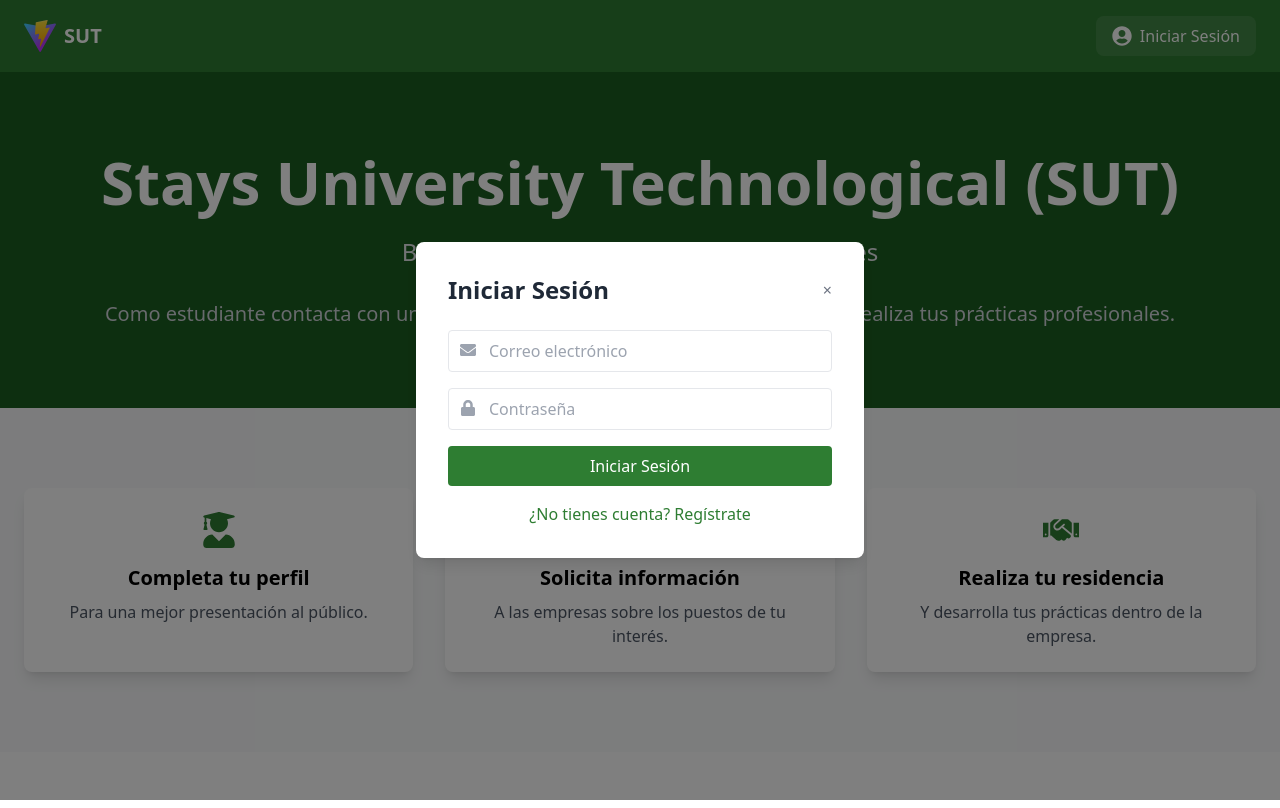
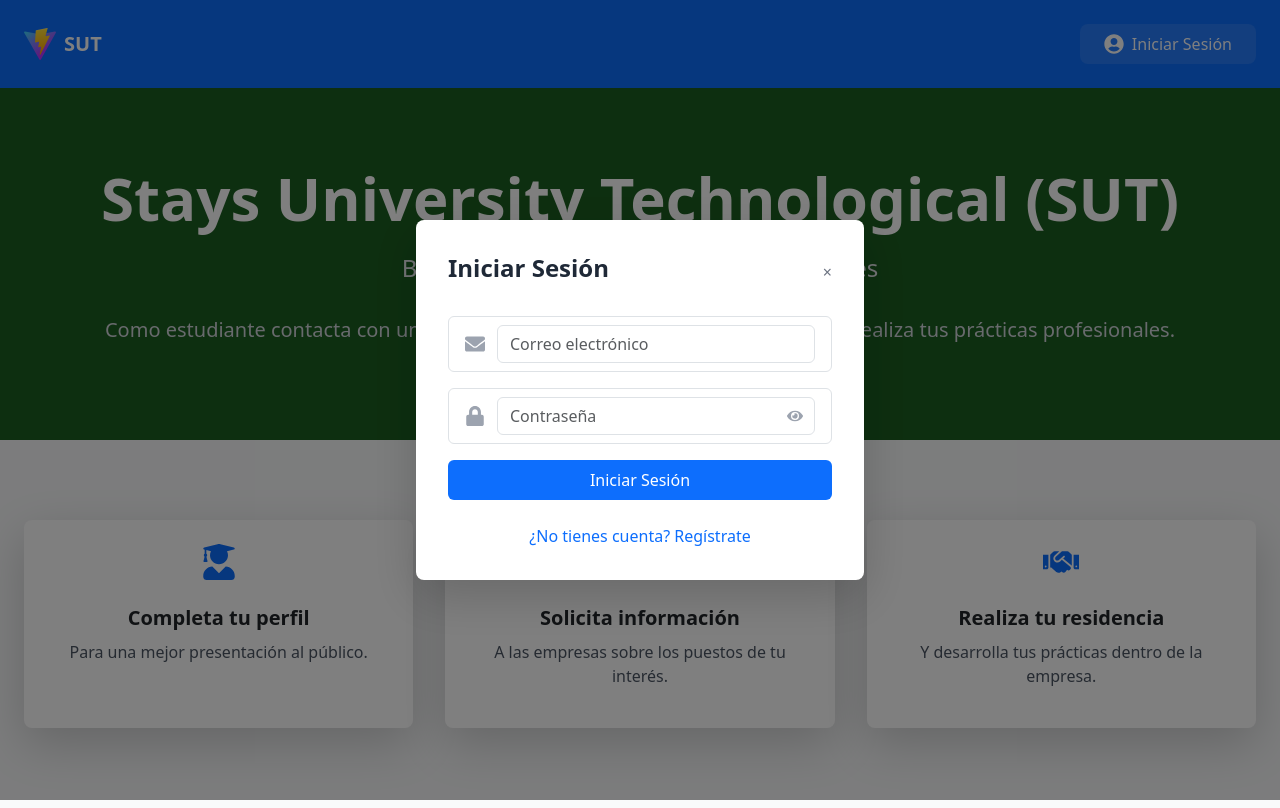
Before and after one commit to luisHidalgo-git/sut2, a React (Vite) app in the folder client/: page / in a window 1280 px wide. Both pictures are taken after a click on the button "Iniciar Sesión". Built offline with nearby package versions, Linux system fonts and the light colour scheme.

Commit message:
alertas añadidas

```diff
--- a/client/src/App.jsx
+++ b/client/src/App.jsx
@@ -1,21 +1,50 @@
-import { useState } from 'react'
-import { motion, AnimatePresence } from 'framer-motion'
-import Navbar from './components/Navbar'
-import Hero from './components/Hero'
-import Features from './components/Features'
-import AuthModal from './components/AuthModal'
+import { useState } from 'react';
+import { motion, AnimatePresence } from 'framer-motion';
+import Navbar from './components/Navbar';
+import Hero from './components/Hero';
+import Features from './components/Features';
+import AuthModal from './components/AuthModal';
+import Dashboard from './components/Dashboard';
+import AlertComponent from './components/AlertComponent';
+import 'bootstrap/dist/css/bootstrap.min.css';
 
 function App() {
-  const [isAuthOpen, setIsAuthOpen] = useState(false)
-  const [authType, setAuthType] = useState('login') // 'login' or 'register'
+    const [isAuthOpen, setIsAuthOpen] = useState(false);
+    const [authType, setAuthType] = useState('login');
+    const [user, setUser] = useState(null);
+    const [alert, setAlert] = useState(null);
+
+    const handleLogout = () => {
+        localStorage.removeItem('token');
+        localStorage.removeItem('user');
+        setUser(null);
+        showAlert('Has cerrado sesión exitosamente', 'info');
+    };
+
+    const showAlert = (message, type) => {
+        setAlert({ message, type });
+        setTimeout(() => setAlert(null), 3000);
+    };
 
     return (
         <div className="min-h-screen bg-background-light">
-      <Navbar onAuthClick={() => setIsAuthOpen(true)} />
+            <Navbar
+                onAuthClick={() => setIsAuthOpen(true)}
+                user={user}
+                onLogout={handleLogout}
+            />
+
+            <AlertComponent alert={alert} onClose={() => setAlert(null)} />
 
             <main>
+                {user ? (
+                    <Dashboard user={user} />
+                ) : (
+                    <>
                         <Hero />
                         <Features />
+                    </>
+                )}
             </main>
 
             <AnimatePresence>
@@ -25,11 +54,17 @@ function App() {
                         onClose={() => setIsAuthOpen(false)}
                         type={authType}
                         onTypeChange={setAuthType}
+                        onLoginSuccess={(userData) => {
+                            setUser(userData);
+                            setIsAuthOpen(false);
+                            showAlert(`Bienvenido ${userData.nombre}`, 'success');
+                        }}
+                        onError={(message) => showAlert(message, 'danger')}
                     />
                 )}
             </AnimatePresence>
         </div>
-  )
+    );
 }
 
-export default App
+export default App;
--- /dev/null
+++ b/client/src/components/AlertComponent.jsx
@@ -0,0 +1,18 @@
+import { Alert } from 'react-bootstrap';
+
+const AlertComponent = ({ alert, onClose }) => {
+    if (!alert) return null;
+
+    return (
+        <Alert
+            variant={alert.type}
+            className="fixed top-4 right-4 z-50 shadow-lg"
+            onClose={onClose}
+            dismissible
+        >
+            {alert.message}
+        </Alert>
+    );
+};
+
+export default AlertComponent;
--- a/client/src/components/AuthModal.jsx
+++ b/client/src/components/AuthModal.jsx
@@ -1,63 +1,90 @@
-import { motion } from 'framer-motion'
-import { useState } from 'react'
-import { FaEnvelope, FaLock, FaUser, FaBuilding, FaPhone } from 'react-icons/fa'
-import { login, registerStudent, registerCompany } from '../services/api'
-import toast from 'react-hot-toast'
+import { motion } from 'framer-motion';
+import { useState } from 'react';
+import { FaEnvelope, FaLock, FaUser, FaBuilding, FaPhone, FaEye, FaEyeSlash } from 'react-icons/fa';
+import { Form } from 'react-bootstrap';
+import { login, registerStudent, registerCompany } from '../services/api';
 
-const AuthModal = ({ isOpen, onClose, type, onTypeChange }) => {
-    const [userType, setUserType] = useState('estudiante')
-    const [formData, setFormData] = useState({})
-    const [loading, setLoading] = useState(false)
+const AuthModal = ({ isOpen, onClose, type, onTypeChange, onLoginSuccess, onError }) => {
+    const [userType, setUserType] = useState('estudiante');
+    const [formData, setFormData] = useState({});
+    const [loading, setLoading] = useState(false);
+    const [validationErrors, setValidationErrors] = useState({});
+    const [showPassword, setShowPassword] = useState(false); // Estado para mostrar/ocultar contraseña
 
     const handleInputChange = (e) => {
         setFormData({
             ...formData,
-            [e.target.name]: e.target.value
-        })
-    }
+            [e.target.name]: e.target.value,
+        });
+        setValidationErrors({
+            ...validationErrors,
+            [e.target.name]: '',
+        });
+    };
 
-    const handleSubmit = async (e) => {
-        e.preventDefault()
-        setLoading(true)
+    const validateForm = () => {
+        const errors = {};
+        if (!formData.email) errors.email = 'El correo electrónico es requerido';
+        if (!formData.password) errors.password = 'La contraseña es requerida';
 
-        try {
-            let response
-
-            if (type === 'login') {
-                response = await login(formData)
-                toast.success('Inicio de sesión exitoso')
-            } else {
+        if (type === 'register') {
+            if (!formData.nombre) errors.nombre = 'El nombre es requerido';
             if (userType === 'estudiante') {
-                    response = await registerStudent(formData)
-                    toast.success('Estudiante registrado exitosamente')
-                } else {
-                    response = await registerCompany(formData)
-                    toast.success('Empresa registrada exitosamente')
+                if (!formData.apellido) errors.apellido = 'El apellido es requerido';
+                if (!formData.carrera) errors.carrera = 'La carrera es requerida';
             }
         }
 
-            // Store token
-            localStorage.setItem('token', response.token)
-            localStorage.setItem('user', JSON.stringify(response.user))
+        setValidationErrors(errors);
+        return Object.keys(errors).length === 0;
+    };
 
-            onClose()
+    const handleSubmit = async (e) => {
+        e.preventDefault();
+
+        if (!validateForm()) {
+            onError('Por favor complete todos los campos requeridos');
+            return;
+        }
+
+        setLoading(true);
+
+        try {
+            let response;
+
+            if (type === 'login') {
+                response = await login(formData);
+                onLoginSuccess(response.user);
+            } else {
+                if (userType === 'estudiante') {
+                    response = await registerStudent(formData);
+                } else {
+                    response = await registerCompany(formData);
+                }
+                onLoginSuccess(response.user);
+            }
+
+            localStorage.setItem('token', response.token);
+            localStorage.setItem('user', JSON.stringify(response.user));
+
+            onClose();
         } catch (error) {
-            toast.error(error.response?.data?.message || 'Error en la operación')
+            onError(error.response?.data?.message || 'Error en la operación');
         } finally {
-            setLoading(false)
+            setLoading(false);
         }
-    }
+    };
 
     const modalVariants = {
         hidden: { opacity: 0, scale: 0.9 },
         visible: { opacity: 1, scale: 1 },
-        exit: { opacity: 0, scale: 0.9 }
-    }
+        exit: { opacity: 0, scale: 0.9 },
+    };
 
     const formFields = {
         login: [
             { name: 'email', icon: FaEnvelope, type: 'email', placeholder: 'Correo electrónico' },
-            { name: 'password', icon: FaLock, type: 'password', placeholder: 'Contraseña' }
+            { name: 'password', icon: FaLock, type: 'password', placeholder: 'Contraseña' },
         ],
         register: {
             estudiante: [
@@ -67,7 +94,7 @@ const AuthModal = ({ isOpen, onClose, type, onTypeChange }) => {
                 { name: 'password', icon: FaLock, type: 'password', placeholder: 'Contraseña' },
                 { name: 'carrera', icon: FaUser, type: 'text', placeholder: 'Carrera' },
                 { name: 'semestre', icon: FaUser, type: 'number', placeholder: 'Semestre' },
-                { name: 'telefono', icon: FaPhone, type: 'tel', placeholder: 'Teléfono' }
+                { name: 'telefono', icon: FaPhone, type: 'tel', placeholder: 'Teléfono' },
             ],
             empresa: [
                 { name: 'nombre', icon: FaBuilding, type: 'text', placeholder: 'Nombre de la empresa' },
@@ -76,12 +103,15 @@ const AuthModal = ({ isOpen, onClose, type, onTypeChange }) => {
                 { name: 'direccion', icon: FaBuilding, type: 'text', placeholder: 'Dirección' },
                 { name: 'telefono', icon: FaPhone, type: 'tel', placeholder: 'Teléfono' },
                 {
-                    name: 'tipo', icon: FaBuilding, type: 'select', placeholder: 'Tipo de empresa',
-                    options: ['pequeña', 'mediana', 'grande']
-                }
-            ]
-        }
-    }
+                    name: 'tipo',
+                    icon: FaBuilding,
+                    type: 'select',
+                    placeholder: 'Tipo de empresa',
+                    options: ['pequeña', 'mediana', 'grande'],
+                },
+            ],
+        },
+    };
 
     return (
         <motion.div
@@ -103,45 +133,68 @@ const AuthModal = ({ isOpen, onClose, type, onTypeChange }) => {
 
                 {type === 'register' && (
                     <div className="mb-6">
-                        <select
+                        <Form.Select
                             value={userType}
                             onChange={(e) => setUserType(e.target.value)}
                             className="w-full p-3 border rounded focus:outline-none focus:ring-2 focus:ring-primary-light"
                         >
                             <option value="estudiante">Estudiante</option>
                             <option value="empresa">Empresa</option>
-                        </select>
+                        </Form.Select>
                     </div>
                 )}
 
-                <form onSubmit={handleSubmit} className="space-y-4">
+                <Form onSubmit={handleSubmit} className="space-y-4">
                     {(type === 'login' ? formFields.login : formFields.register[userType]).map((field, index) => (
-                        <div key={index} className="relative">
-                            <field.icon className="absolute left-3 top-3 text-gray-400" />
-                            {field.type === 'select' ? (
-                                <select
+                        <Form.Group key={index} className="relative">
+                            <div className="flex items-center border rounded px-3 py-2 focus-within:ring-2 focus-within:ring-primary-light">
+                                <field.icon className="text-gray-400 text-xl mr-3" />
+                                {field.name === 'password' ? (
+                                    <div className="flex-1 relative">
+                                        <Form.Control
+                                            type={showPassword ? 'text' : 'password'}
+                                            name={field.name}
+                                            placeholder={field.placeholder}
+                                            onChange={handleInputChange}
+                                            isInvalid={!!validationErrors[field.name]}
+                                            className="w-full border-none focus:ring-0"
+                                        />
+                                        <span
+                                            className="absolute right-3 top-1/2 transform -translate-y-1/2 cursor-pointer text-gray-400"
+                                            onClick={() => setShowPassword(!showPassword)}
+                                        >
+                                            {showPassword ? <FaEyeSlash /> : <FaEye />}
+                                        </span>
+                                    </div>
+                                ) : field.type === 'select' ? (
+                                    <Form.Select
                                         name={field.name}
                                         onChange={handleInputChange}
-                                    className="w-full pl-10 pr-3 py-2 border rounded focus:outline-none focus:ring-2 focus:ring-primary-light"
+                                        isInvalid={!!validationErrors[field.name]}
+                                        className="flex-1 border-none focus:ring-0"
                                     >
                                         <option value="">Seleccione tipo de empresa</option>
-                                    {field.options.map(option => (
+                                        {field.options.map((option) => (
                                             <option key={option} value={option}>
                                                 {option.charAt(0).toUpperCase() + option.slice(1)}
                                             </option>
                                         ))}
-                                </select>
+                                    </Form.Select>
                                 ) : (
-                                <input
+                                    <Form.Control
                                         type={field.type}
                                         name={field.name}
                                         placeholder={field.placeholder}
                                         onChange={handleInputChange}
-                                    className="w-full pl-10 pr-3 py-2 border rounded focus:outline-none focus:ring-2 focus:ring-primary-light"
-                                    required
+                                        isInvalid={!!validationErrors[field.name]}
+                                        className="flex-1 border-none focus:ring-0"
                                     />
                                 )}
                             </div>
+                            <Form.Control.Feedback type="invalid" className="text-red-500 text-sm mt-1">
+                                {validationErrors[field.name]}
+                            </Form.Control.Feedback>
+                        </Form.Group>
                     ))}
 
                     <button
@@ -151,7 +204,7 @@ const AuthModal = ({ isOpen, onClose, type, onTypeChange }) => {
                     >
                         {loading ? 'Cargando...' : type === 'login' ? 'Iniciar Sesión' : 'Registrarse'}
                     </button>
-                </form>
+                </Form>
 
                 <div className="mt-4 text-center">
                     <button
@@ -163,7 +216,7 @@ const AuthModal = ({ isOpen, onClose, type, onTypeChange }) => {
                 </div>
             </div>
         </motion.div>
-    )
-}
+    );
+};
 
-export default AuthModal
+export default AuthModal;
--- a/client/src/components/Dashboard.jsx
+++ b/client/src/components/Dashboard.jsx
@@ -1,10 +1,12 @@
-import { motion } from 'framer-motion'
+import { motion } from 'framer-motion';
 
 const Dashboard = ({ user }) => {
     if (!user) return null;
 
     const userType = user.carrera ? 'Estudiante' : 'Empresa';
-    const userName = user.carrera ? `${user.nombre} ${user.apellido}` : user.nombre;
+    const userName = user.carrera
+        ? `${user.nombre} ${user.apellido || ''}`.trim()
+        : user.nombre;
 
     return (
         <section className="relative bg-primary-dark text-white py-20">
@@ -16,11 +18,26 @@ const Dashboard = ({ user }) => {
                     className="text-center"
                 >
                     <h1 className="text-4xl md:text-6xl font-bold mb-6">
-                        Hola {userType} {userName}
+                        ¡Bienvenido {userType}!
                     </h1>
-                    <p className="text-xl md:text-2xl mb-8 text-gray-200">
-                        Bienvenido a tu panel de control
+                    <p className="text-xl md:text-2xl mb-4 text-gray-200">
+                        {userName}
                     </p>
+                    {user.carrera && (
+                        <div className="space-y-2">
+                            <p className="text-lg text-gray-300">
+                                Carrera: {user.carrera}
+                            </p>
+                            <p className="text-lg text-gray-300">
+                                Semestre: {user.semestre}
+                            </p>
+                        </div>
+                    )}
+                    {user.tipo && (
+                        <p className="text-lg text-gray-300 mt-2">
+                            Empresa {user.tipo}
+                        </p>
+                    )}
                 </motion.div>
             </div>
         </section>
--- a/client/src/components/Navbar.jsx
+++ b/client/src/components/Navbar.jsx
@@ -1,8 +1,22 @@
 import { motion } from 'framer-motion'
 import { FaUserCircle } from 'react-icons/fa'
+import { Modal, Button } from 'react-bootstrap'
+import { useState } from 'react'
 
 const Navbar = ({ onAuthClick, user, onLogout }) => {
+    const [showLogoutModal, setShowLogoutModal] = useState(false)
+
+    const handleLogoutClick = () => {
+        setShowLogoutModal(true)
+    }
+
+    const handleConfirmLogout = () => {
+        setShowLogoutModal(false)
+        onLogout()
+    }
+
     return (
+        <>
             <nav className="bg-primary px-6 py-4">
                 <div className="max-w-7xl mx-auto flex justify-between items-center">
                     <motion.div
@@ -25,7 +39,7 @@ const Navbar = ({ onAuthClick, user, onLogout }) => {
                                     {user.carrera ? `${user.nombre} ${user.apellido}` : user.nombre}
                                 </span>
                                 <button
-                                onClick={onLogout}
+                                    onClick={handleLogoutClick}
                                     className="bg-white/10 hover:bg-white/20 text-white px-4 py-2 rounded-lg transition-colors"
                                 >
                                     Cerrar Sesión
@@ -43,6 +57,24 @@ const Navbar = ({ onAuthClick, user, onLogout }) => {
                     </motion.div>
                 </div>
             </nav>
+
+            <Modal show={showLogoutModal} onHide={() => setShowLogoutModal(false)} centered>
+                <Modal.Header closeButton>
+                    <Modal.Title>Confirmar cierre de sesión</Modal.Title>
+                </Modal.Header>
+                <Modal.Body>
+                    ¿Estás seguro que quieres cerrar sesión?
+                </Modal.Body>
+                <Modal.Footer>
+                    <Button variant="secondary" onClick={() => setShowLogoutModal(false)}>
+                        Cancelar
+                    </Button>
+                    <Button variant="primary" onClick={handleConfirmLogout}>
+                        Cerrar Sesión
+                    </Button>
+                </Modal.Footer>
+            </Modal>
+        </>
     )
 }
 
```
Also changed, not shown: client/package.json (+12 -10 lines), 2 other files (tests, documents, lock files or other folders). Lines whose indentation alone changed are shown as unchanged.
